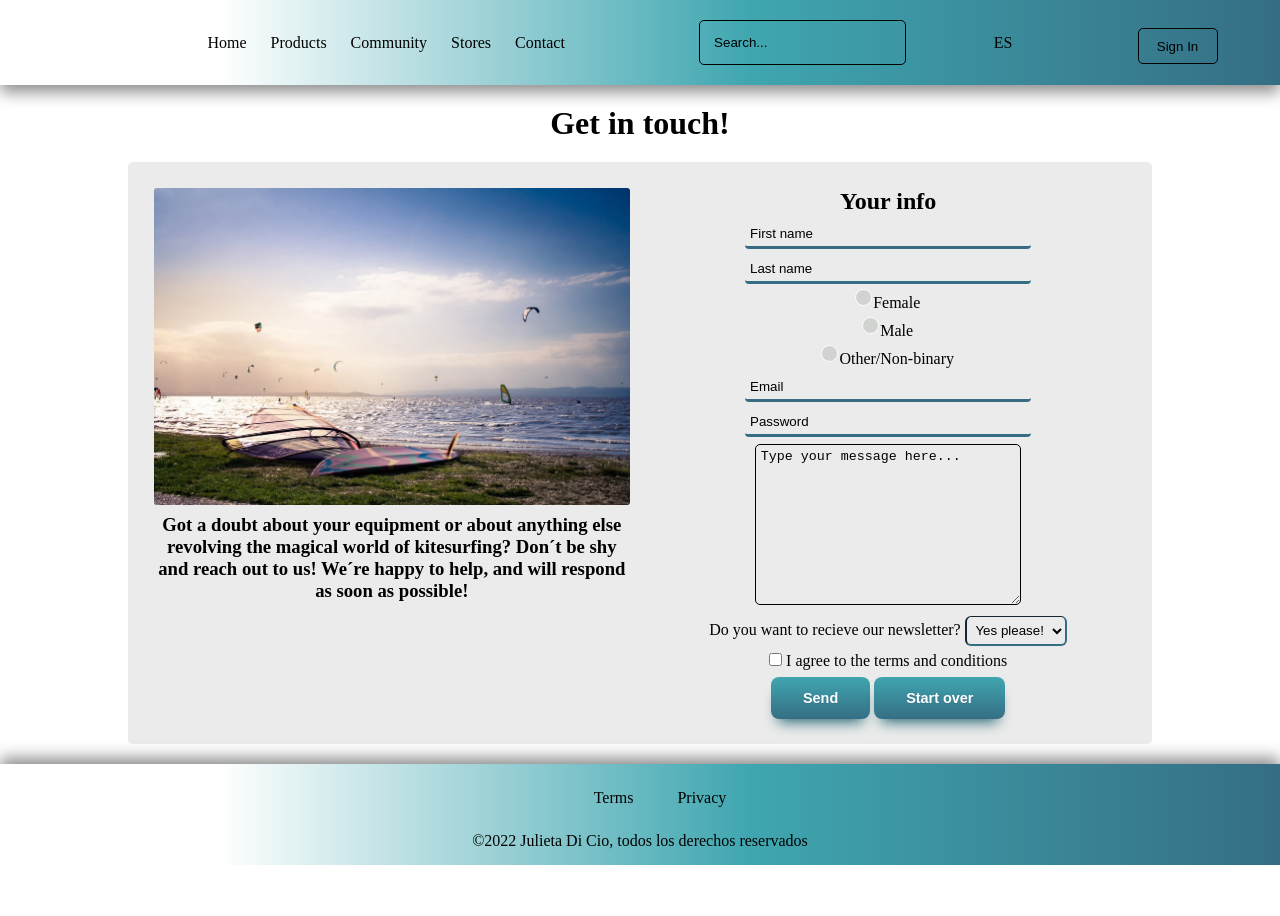
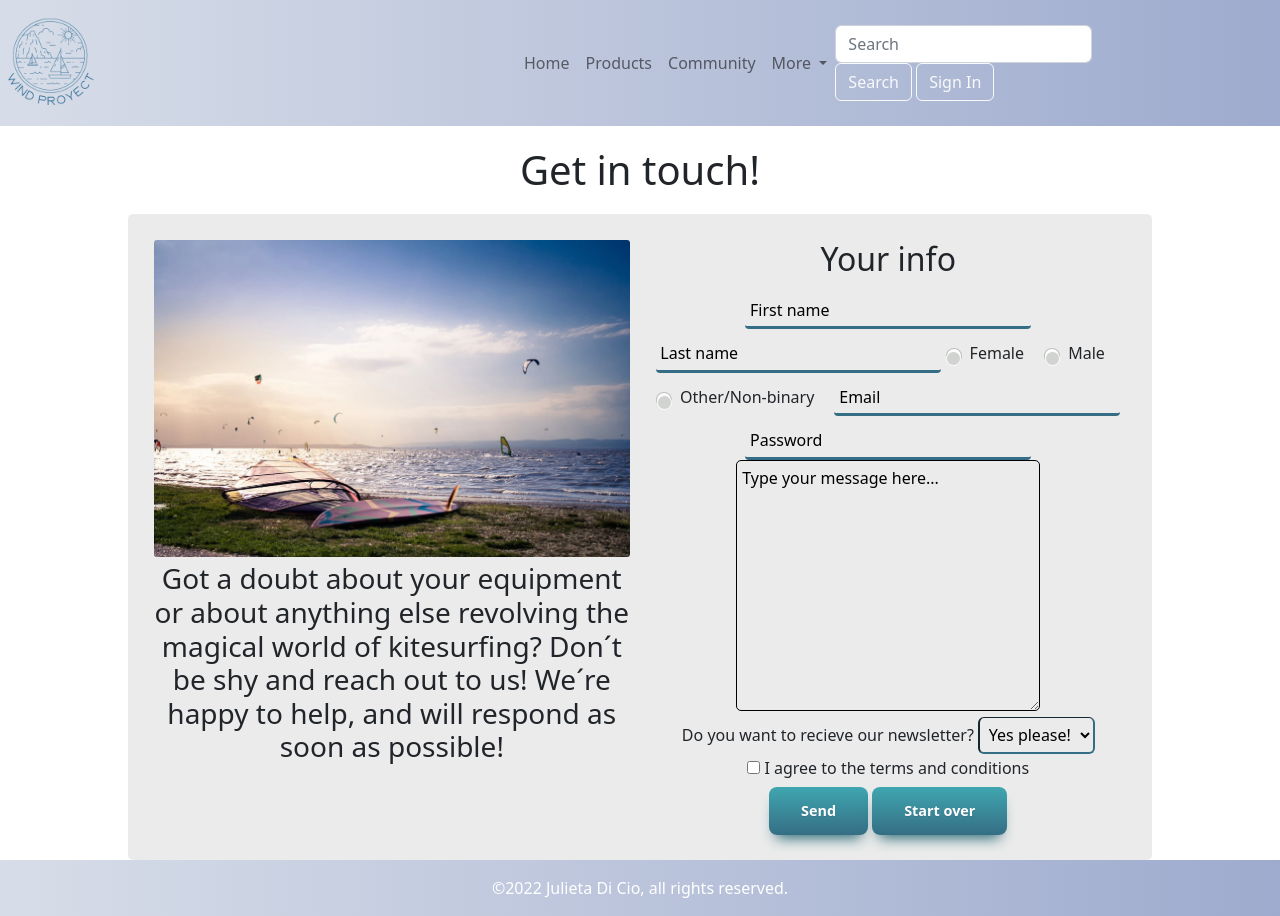
Before and after one commit to julietadicio/WindProyect, a plain HTML site: page pages/contact.html in a window 1280 px wide. Before the commit the page ends 865 px from the top, so only its background shows below. Drawn offline with nearby package versions, Linux system fonts and the light colour scheme.

Commit message:
Small modifications

```diff
--- a/pages/contact.html
+++ b/pages/contact.html
@@ -7,57 +7,52 @@
     <meta name="viewport" content="width=device-width, initial-scale=1.0">
     <link rel="icon" href="../assets/img/LogoFull.png">
     <link rel="stylesheet" href="../assets/css/styles.css">
+    <!-- CSS only -->
+    <link href="https://cdn.jsdelivr.net/npm/bootstrap@5.2.0-beta1/dist/css/bootstrap.min.css" rel="stylesheet"
+        integrity="sha384-0evHe/X+R7YkIZDRvuzKMRqM+OrBnVFBL6DOitfPri4tjfHxaWutUpFmBp4vmVor" crossorigin="anonymous">
     <title>Contact</title>
 </head>
 
 <body>
-    <header>
 
-        <nav class="menu-navegacion contenedor">
-            <div class="logo">
-                <a href="../index.html"><img src="../assets/img/LogoSolo.png" alt=""></a>
-            </div>
+    <nav class="navbar navbar-expand-lg" style="background: linear-gradient(to right, #D7DDE8, #9eabce);">
+        <a class="navbar-brand" href="../home.html"><img src="../assets/img/Wind_proyect__5_-removebg-preview.png"
+                width="20%"></a>
+        <button class="navbar-toggler" type="button" data-toggle="collapse" data-target="#navbarSupportedContent"
+            aria-controls="navbarSupportedContent" aria-expanded="false" aria-label="Toggle navigation">
+            <span class="navbar-toggler-icon"></span>
+        </button>
 
-
-            <ul>
-                <li>
-                    <a href="../index.html">Home</a>
+        <div class="collapse navbar-collapse" id="navbarSupportedContent">
+            <ul class="navbar-nav mr-auto">
+                <li class="nav-item active">
+                    <a class="nav-link" href="../home.html">Home <span class="sr-only"></span></a>
                 </li>
-
-                <li>
-                    <a href="../pages/products.html">Products</a>
+                <li class="nav-item">
+                    <a class="nav-link" href="products.html">Products</a>
                 </li>
-
-                <li>
-                    <a href="../pages/community.html">Community</a>
+                <li class="nav-item">
+                    <a class="nav-link" href="community.html">Community</a>
                 </li>
-
-                <li>
-                    <a href="../pages/stores.html">Stores</a>
-                </li>
-
-                <li>
-                    <a href="../pages/contact.html">Contact</a>
+                <li class="nav-item dropdown">
+                    <a class="nav-link dropdown-toggle" href="#" id="navbarDropdown" role="button"
+                        data-toggle="dropdown" aria-haspopup="true" aria-expanded="false">
+                        More
+                    </a>
+                    <div class="dropdown-menu" aria-labelledby="navbarDropdown">
+                        <a class="dropdown-item" href="stores.html">Stores</a>
+                        <a class="dropdown-item" href="contact.html">Contact</a>
+                    </div>
                 </li>
             </ul>
+            <form class="form-inline my-2 my-lg-0">
+                <input class="form-control mr-sm-2" type="search" placeholder="Search" aria-label="Search">
+                <button class="btn btn-outline-light my-2 my-sm-0" type="submit">Search</button>
+                <button class="btn btn-outline-light my-2 my-sm-0">Sign In</button>
 
-            <form action="">
-                <input class="header_searchbar" type="text" placeholder="Search...">
             </form>
-
-            <div class="language">
-                <i class="fa-solid fa-globe"></i>
-                <label for="">ES</label>
-            </div>
-
-
-
-            <form action="">
-                <button class="signIn">Sign In</button>
-            </form>
-        </nav>
-
-    </header>
+        </div>
+    </nav>
 
     <section class="navbar2">
         <ul>
@@ -137,20 +132,23 @@
         </form>
     </main>
 
+    <footer class="bg-light text-center text-lg-start">
+        <!-- Copyright -->
+        <div class="text-center p-3" style="background: linear-gradient(to right, #D7DDE8, #9eabce); color: white;">
+            ©2022 Julieta Di Cio, all rights reserved.
+        </div>
+        <!-- Copyright -->
+    </footer>
 
-
-    <footer>
-
-        <nav class="menu-footer contenedor">
-            <ul>
-                <li><a href="">Terms</a></li>
-                <li><a href="">Privacy</a></li>
-            </ul>
-
-            <p>©2022 Julieta Di Cio, todos los derechos reservados</p>
-        </nav>
-
-    </footer>
+    <script src="https://code.jquery.com/jquery-3.2.1.slim.min.js"
+        integrity="sha384-KJ3o2DKtIkvYIK3UENzmM7KCkRr/rE9/Qpg6aAZGJwFDMVNA/GpGFF93hXpG5KkN"
+        crossorigin="anonymous"></script>
+    <script src="https://cdn.jsdelivr.net/npm/popper.js@1.12.9/dist//popper.min.js"
+        integrity="sha384-ApNbgh9B+Y1QKtv3Rn7W3mgPxhU9K/ScQsAP7hUibX39j7fakFPskvXusvfa0b4Q"
+        crossorigin="anonymous"></script>
+    <script src="https://cdn.jsdelivr.net/npm/bootstrap@4.0.0/dist/js/bootstrap.min.js"
+        integrity="sha384-JZR6Spejh4U02d8jOt6vLEHfe/JQGiRRSQQxSfFWpi1MquVdAyjUar5+76PVCmYl"
+        crossorigin="anonymous"></script>
 </body>
 
 </html>
```
Also changed, not shown: pages/community.html (+11 -11 lines), pages/stores.html (+8 -11 lines), assets/img/community.jpg (deleted), assets/img/kite2.jpg (deleted), assets/img/store.jpg (deleted), assets/img/wingfoilers.jpg (added), 1 other file.
